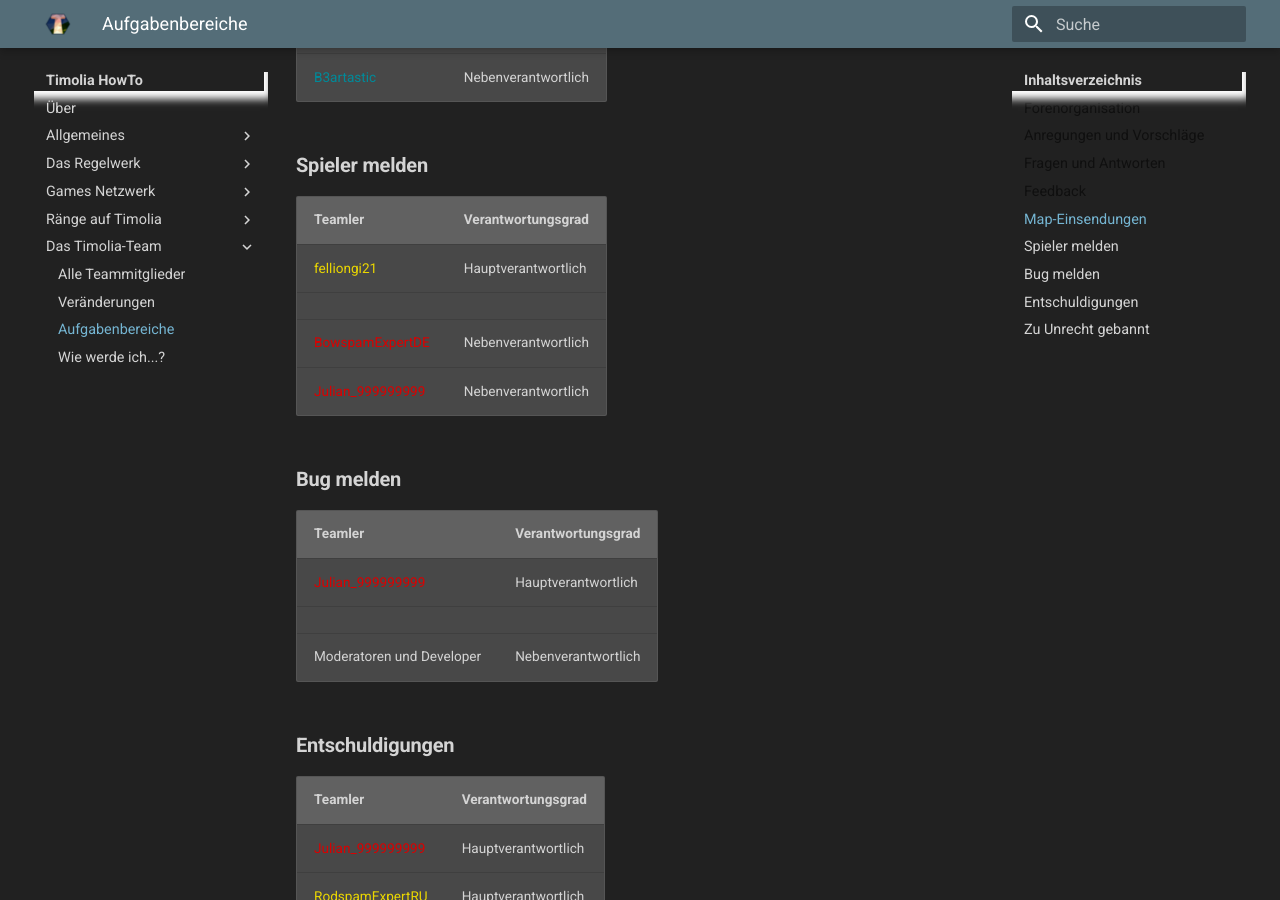
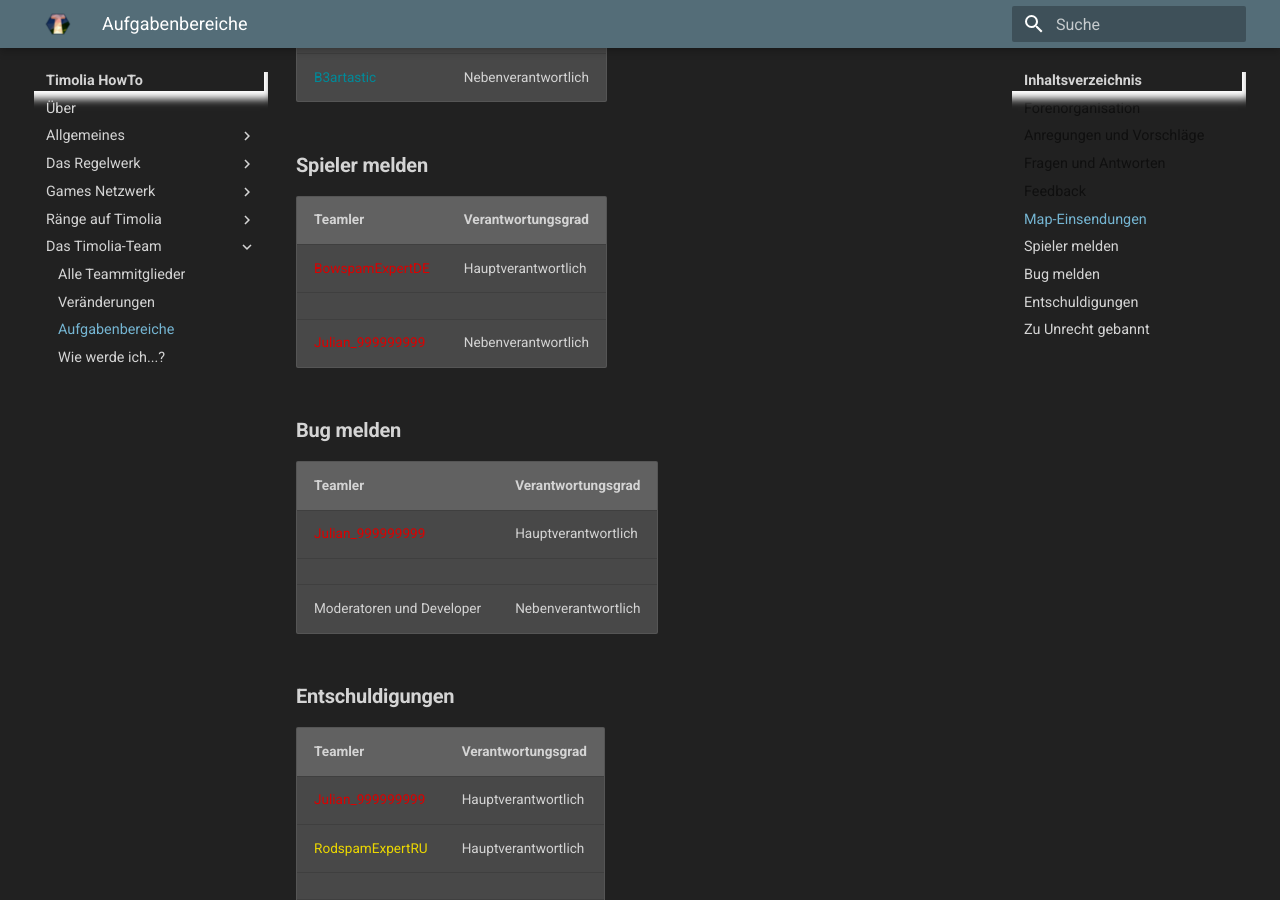
Before and after one commit to TimoliaDE/HowTo, an MkDocs documentation site: the page built from docs/team/responsibilities.md, in a window 1280 px wide and 900 px high, scrolled down 1870 px. Built offline with MkDocs 1.6.1 and Material for MkDocs 9.7.7, drawn with Linux system fonts in a browser that asks for light colours; old or Windows-style settings are respelled for this version of MkDocs; some of the changed text lies outside the part shown.

Commit message:
Update responsibilities.md

```diff
--- a/docs/team/responsibilities.md
+++ b/docs/team/responsibilities.md
@@ -52,9 +52,8 @@ Die Verantwortlichen für die Forenorganisation kümmern sich sowohl um den Aufb
 ### **Spieler melden**
 | Teamler | Verantwortungsgrad |
 | ------ | ------ |
-|<span class='supporter'>felliongi21</span> | Hauptverantwortlich |
+|<span class='moderator'>BowspamExpertDE</span> | Hauptverantwortlich |
 | | |
-|<span class='moderator'>BowspamExpertDE</span> | Nebenverantwortlich |
 |<span class='moderator'>Julian_999999999</span> | Nebenverantwortlich |
 
 
@@ -91,8 +90,6 @@ Diese Teamler sorgen für einen fortlaufend reibungslosen Spielverlauf ohne Hack
 | ------ | ------ |
 |<span class='administrator'>svdragster</span> | Hauptverantwortlich |
 |<span class='developer'>Raziel</span> | Hauptverantwortlich |
-| | |
-|<span class='supporter'>felliongi21</span> | Nebenverantwortlich |
 
 ### **Bugs und Spielfehler**
 Bei jeglichen Fehlern in den Diensten von Timolia kümmert sich dieser Teamler darum, dass die Bugs an den jeweiligen Entwickler weitergetragen werden.
```
